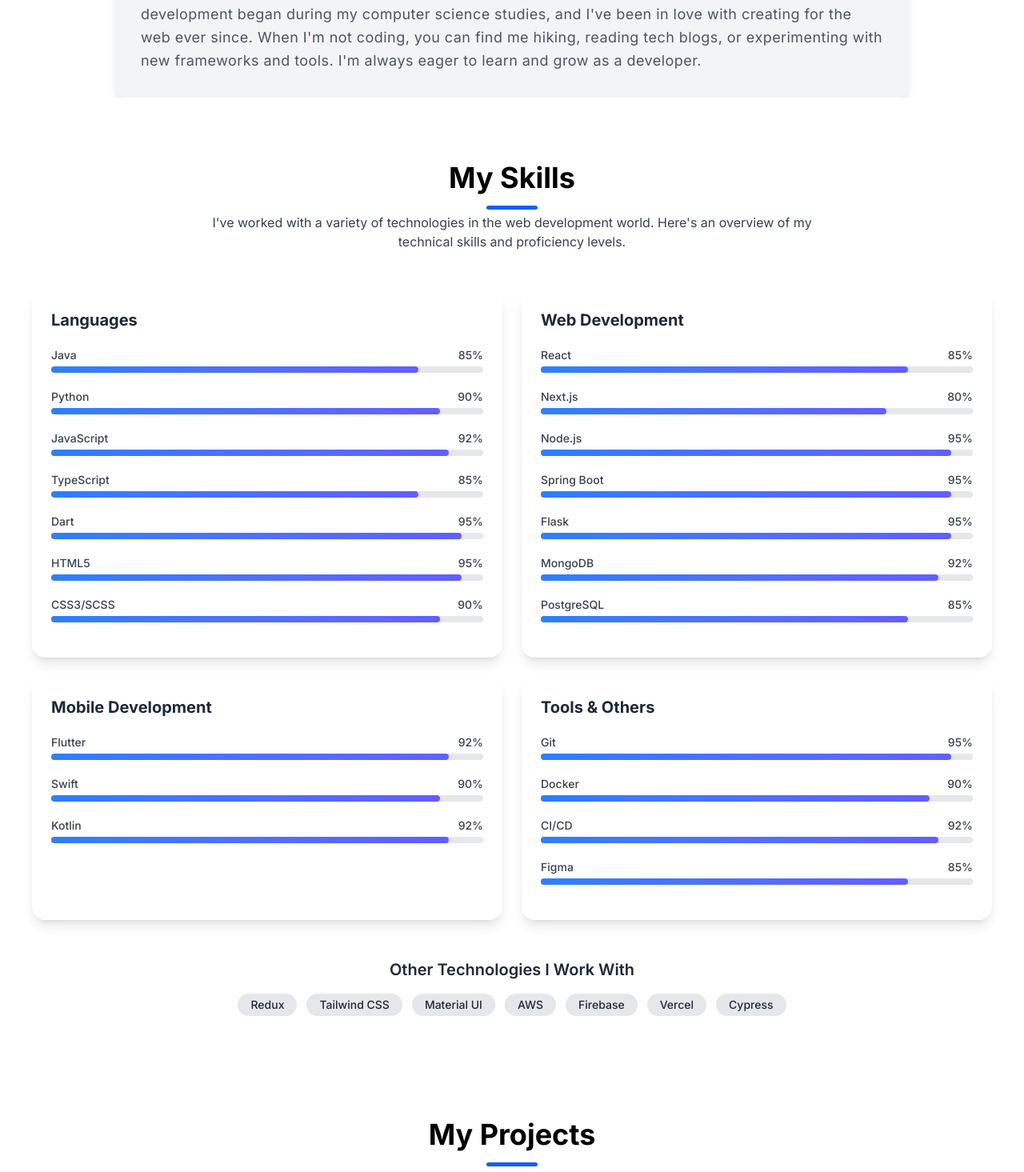
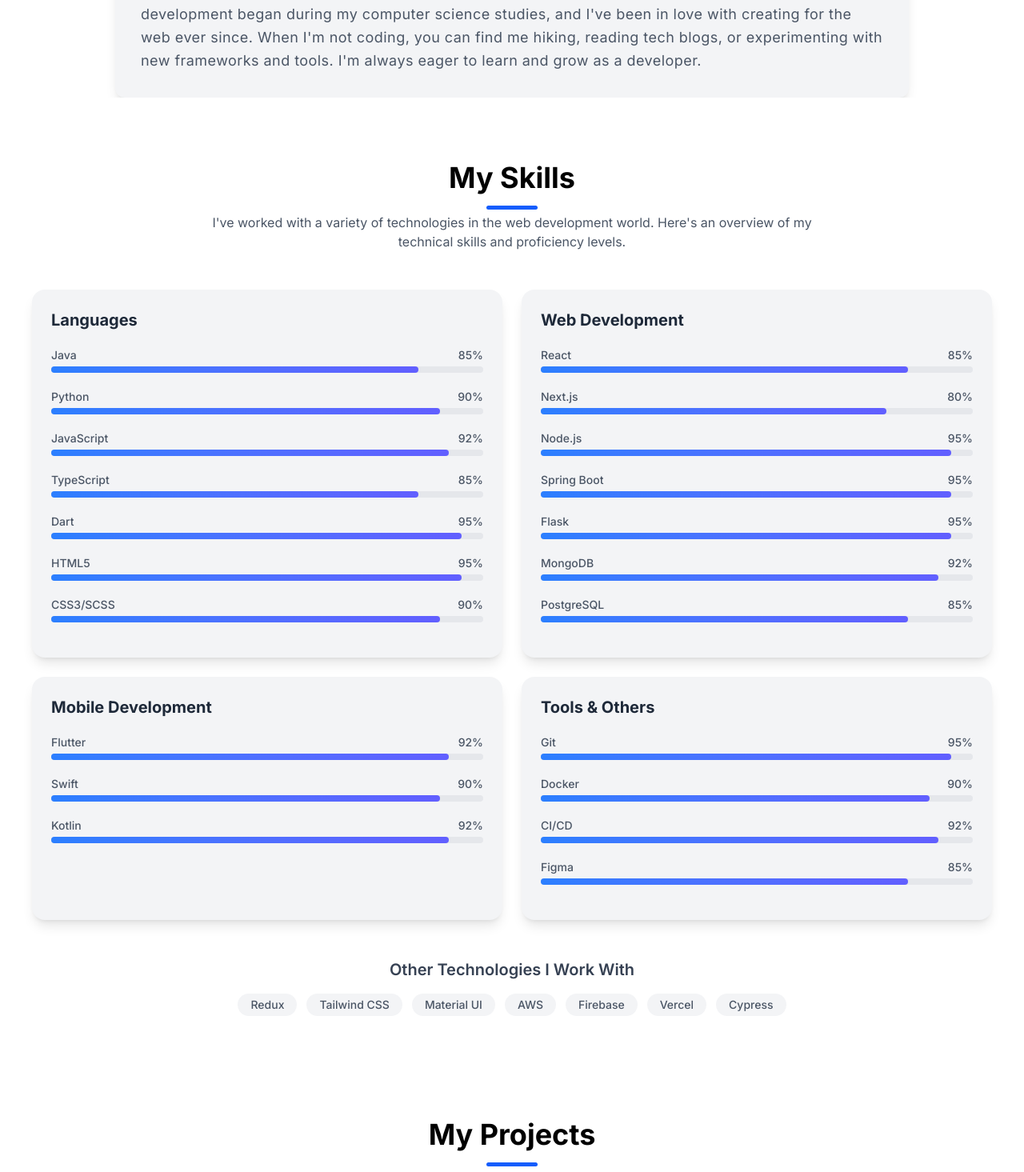
Before and after one commit to Haritha0705/Portfolio-Web-Site, a React (Vite) app: page / in a window 1280 px wide. Shown: the part 1532-2997 px from the top of the page at 80% size. Built offline with nearby package versions, Linux system fonts and the light colour scheme.

Commit message:
SkillCard.tsx commponet add colours

```diff
--- a/src/Components/SkillCard.tsx
+++ b/src/Components/SkillCard.tsx
@@ -12,12 +12,12 @@
 
 const SkillCard: React.FC<SkillCardProps> = ({ title, skills }) => {
     return (
-        <div className="bg-white dark:bg-gray-900 shadow-lg rounded-2xl p-6 transition-all duration-300 w-full">
+        <div className="bg-gray-100 dark:bg-gray-800 shadow-lg rounded-2xl p-6 transition-all duration-300 w-full">
             <h3 className="text-xl font-bold text-gray-800 dark:text-white mb-5">{title}</h3>
 
             {skills.map(({ skill, value }, idx) => (
                 <div key={idx} className="mb-5">
-                    <div className="flex justify-between mb-1 text-sm font-medium text-gray-700 dark:text-gray-300">
+                    <div className="flex justify-between mb-1 text-sm font-medium text-gray-600 dark:text-gray-300">
                         <span>{skill}</span>
                         <span>{value}%</span>
                     </div>
--- a/src/Sections/SkillsPage.tsx
+++ b/src/Sections/SkillsPage.tsx
@@ -8,7 +8,7 @@
             {/* Title + Description */}
             <div className="max-w-3xl mx-auto text-center mb-12">
                 <Title title="My Skills" />
-                <p className="mt-2 text-gray-700 dark:text-gray-300 text-sm sm:text-base">
+                <p className="mt-2 text-gray-600 dark:text-gray-300 text-sm sm:text-base">
                     I've worked with a variety of technologies in the web development world. Here's an overview of my technical skills and proficiency levels.
                 </p>
             </div>
@@ -60,14 +60,14 @@
 
             {/* Other Technologies */}
             <div className="mt-12 text-center">
-                <h3 className="text-xl font-semibold text-gray-800 dark:text-white mb-4">
+                <h3 className="text-xl font-semibold text-gray-700 dark:text-gray-50 mb-4">
                     Other Technologies I Work With
                 </h3>
                 <div className="flex flex-wrap justify-center gap-3">
                     {["Redux", "Tailwind CSS", "Material UI", "AWS", "Firebase", "Vercel", "Cypress"].map((tech) => (
                         <div
                             key={tech}
-                            className="bg-gray-200 dark:bg-gray-700 text-gray-800 dark:text-gray-200 rounded-3xl py-1 px-4 text-sm font-medium"
+                            className="bg-gray-100 dark:bg-gray-800 text-gray-600 dark:text-gray-300 rounded-3xl py-1 px-4 text-sm font-medium"
                         >
                             {tech}
                         </div>
```
